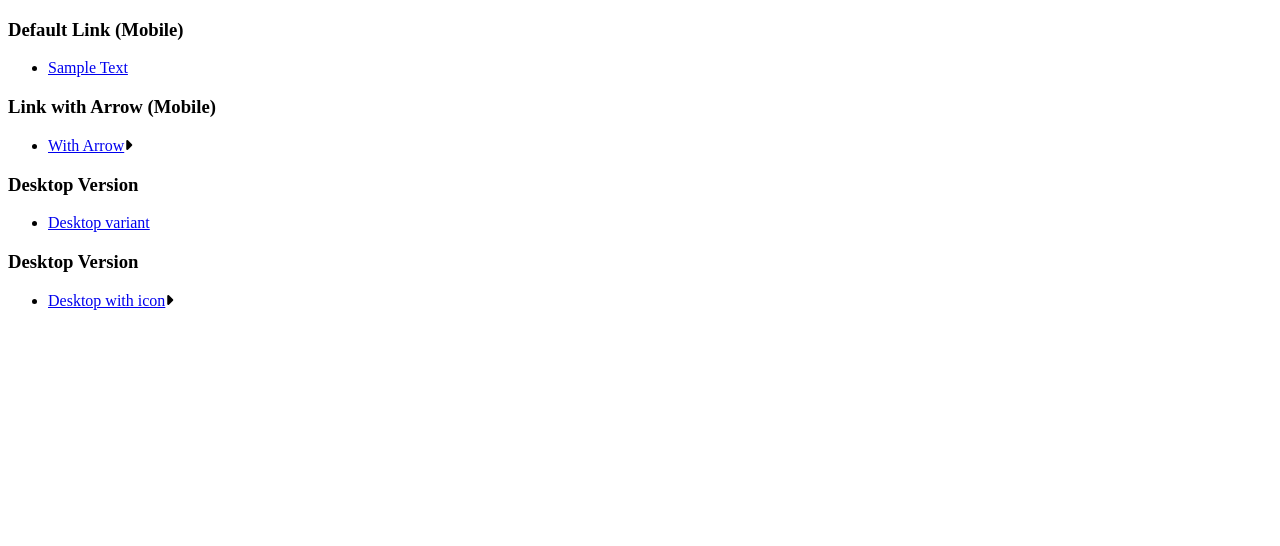
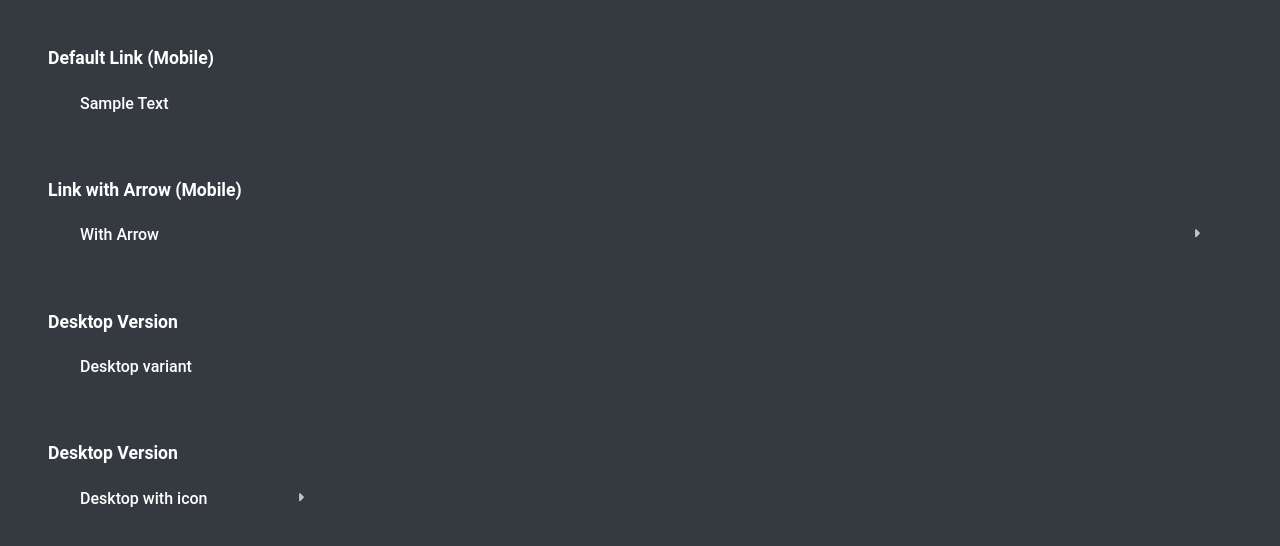
Before and after one commit to Pawko23/DesignReplication, a plain HTML site: page storybook/pages/navbar-link.html in a window 1280 px wide. Drawn offline with nearby package versions, Linux system fonts and the light colour scheme; files that its build step writes are made by us from their sources.

Commit message:
Add navbar-link component showcase styles

```diff
--- a/storybook/pages/navbar-link.html
+++ b/storybook/pages/navbar-link.html
@@ -5,6 +5,7 @@
     <meta charset="UTF-8">
     <meta name="viewport" content="width=device-width, initial-scale=1.0">
     <script src="https://kit.fontawesome.com/594a9a3356.js" crossorigin="anonymous"></script>
+    <link rel="stylesheet" href="../css/storybook.css">
     <title>Navbar Link</title>
 </head>
 
--- /dev/null
+++ b/storybook/scss/components/_navbar-link.scss
@@ -0,0 +1,58 @@
+@use '../abstracts' as *;
+
+.navbar {
+    padding: 2rem;
+    &__section-header {
+        color: $white-default;
+    }
+
+    &__box {
+        margin-bottom: 1.2rem;
+        padding: 1rem;
+
+        &-heading {
+          margin-bottom: 0.6rem;
+          font-size: 1.1rem;
+        }
+
+        &--desktop {
+            width: 20rem;
+        }
+    }
+
+    &__menu-item {
+        display: flex;
+        justify-content: space-between;
+        align-items: center;
+        padding: 1rem 2rem;
+        cursor: pointer;
+
+        &:hover {
+            .navbar__link, .navbar__menu-icon {
+                opacity: 1;
+            }
+        }
+    }
+
+    &__link {
+        display: inline-block;
+        text-decoration: none;
+        font-weight: 500;
+        transition: opacity 0.3s ease;
+    }
+
+    &__link, &__menu-icon {
+        color: $white-default;
+    }
+
+    &__menu-icon {
+        opacity: 0.7;
+        font-size: 0.8rem;
+        transition: transform 0.3s ease;
+
+        &--rotate {
+            transform: rotate(90deg);
+            opacity: 1;
+        }
+    }
+}
--- a/storybook/scss/storybook.scss
+++ b/storybook/scss/storybook.scss
@@ -0,0 +1 @@
+@use 'components/navbar-link';
```
Also changed, not shown: 1 other file.
